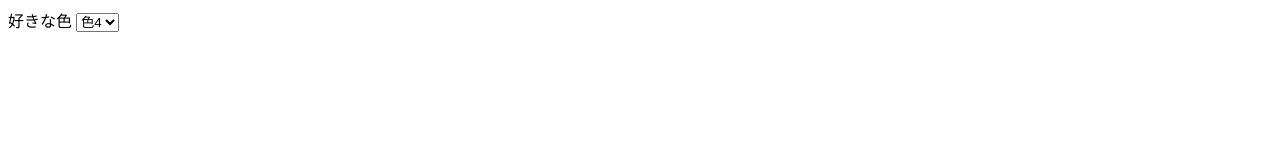
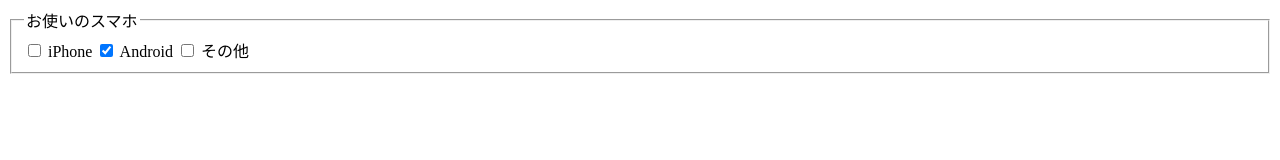
Before and after one commit to Y-YOSHIMU/HTML-CSS_mac, a plain HTML site: page MyHTML/index.html in a window 1280 px wide. Drawn offline with Linux system fonts and the light colour scheme.

Commit message:
[Finish]#04

```diff
--- a/MyHTML/index.html
+++ b/MyHTML/index.html
@@ -7,16 +7,11 @@
   <link rel="icon" href="favicon.ico">
 </head>
 <body>
-  <label for="color">好きな色</label>
-<!--   <select id="color" size="4" multiple>
- -->
-  <select id="color">
-    <option>色1</option>
-    <option>色2</option>
-    <option>色3</option>
-    <option selected>色4</option>
-    <option>色5</option>
-    <option>色6</option>
-  </select>
+  <fieldset>
+    <legend>お使いのスマホ</legend>
+    <label><input type="checkbox"> iPhone</label>
+    <label><input type="checkbox" checked> Android</label>
+    <label><input type="checkbox"> その他</label>
+  </fieldset>
 </body>
 </html>
```
